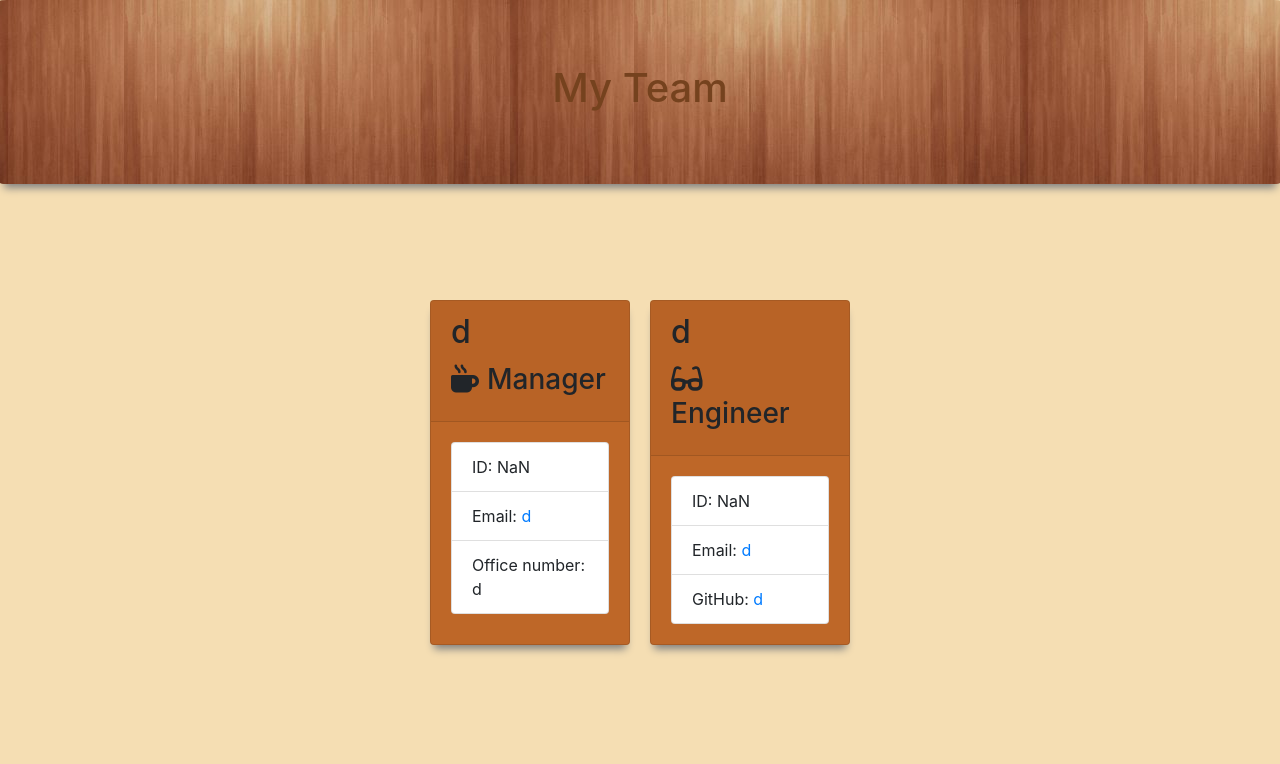
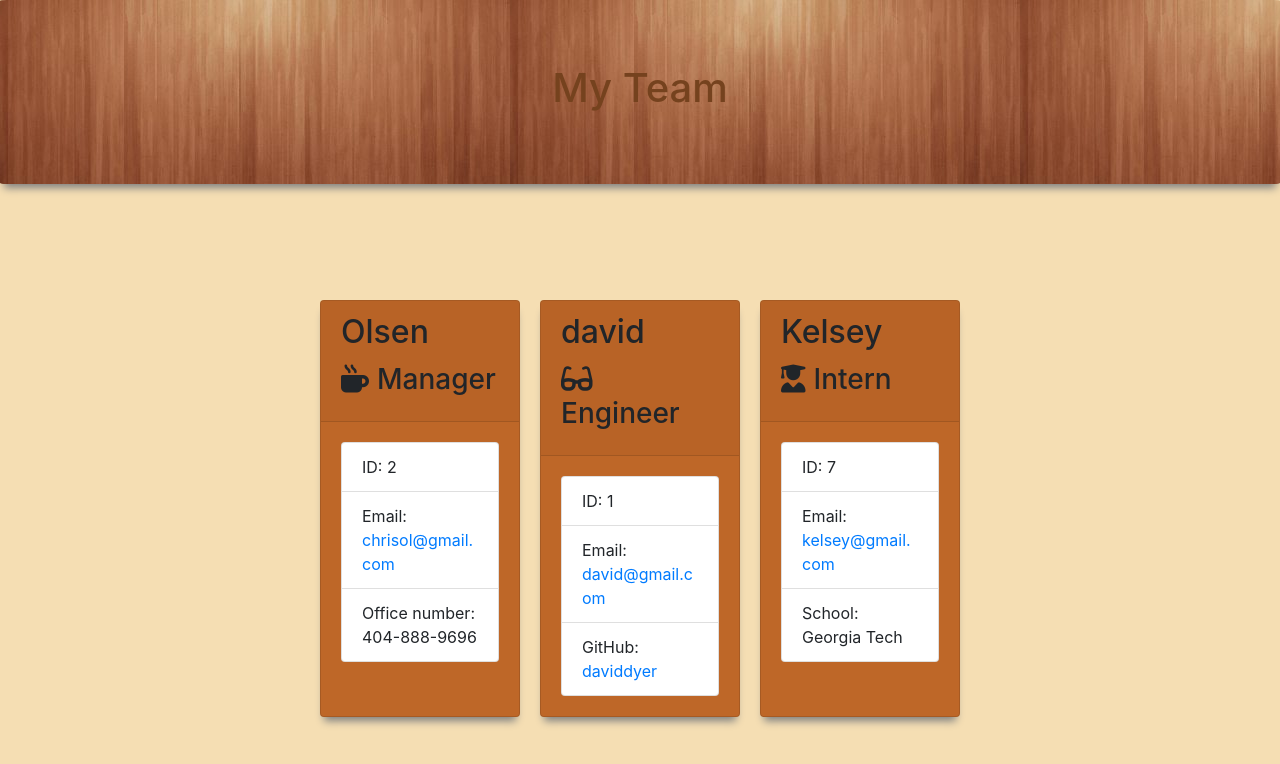
Before and after one commit to Chrisolsen1993/Team-Profile-Generator, a website: page dist/team.html in a window 1280 px wide. Drawn offline with nearby package versions, Linux system fonts and the light colour scheme.

Commit message:
readme updated

```diff
--- a/dist/team.html
+++ b/dist/team.html
@@ -24,31 +24,45 @@
                 <div class="team-area col-12 d-flex justify-content-center">
                    <div class="card employee-card">
        <div class="card-header">
-           <h2 class="card-title">d</h2>
+           <h2 class="card-title">Olsen</h2>
            <h3 class="card-title"><i class="fas fa-mug-hot mr-2"></i>Manager</h3>
        </div>
        <div class="card-body">
            <ul class="list-group">
-               <li class="list-group-item">ID: NaN</li>
-               <li class="list-group-item">Email: <a href="mailto:d">d</a></li>
-               <li class="list-group-item">Office number: d</li>
+               <li class="list-group-item">ID: 2</li>
+               <li class="list-group-item">Email: <a href="mailto:chrisol@gmail.com">chrisol@gmail.com</a></li>
+               <li class="list-group-item">Office number: 404-888-9696</li>
            </ul>
        </div>
    </div>
        <div class="card employee-card">
     <div class="card-header">
-        <h2 class="card-title">d</h2>
+        <h2 class="card-title">david</h2>
         <h3 class="card-title"><i class="fas fa-glasses mr-2"></i>Engineer</h3>
     </div>
     <div class="card-body">
         <ul class="list-group">
-            <li class="list-group-item">ID: NaN</li>
-            <li class="list-group-item">Email: <a href="mailto:d">d</a></li>
-            <li class="list-group-item">GitHub: <a href="https://github.com/ d" target="_blank" rel="">d</a></li>
+            <li class="list-group-item">ID: 1</li>
+            <li class="list-group-item">Email: <a href="mailto:david@gmail.com">david@gmail.com</a></li>
+            <li class="list-group-item">GitHub: <a href="https://github.com/ daviddyer" target="_blank" rel="">daviddyer</a></li>
         </ul>
     </div>
 </div>
-        </div>
+
+  <div class="card employee-card">
+    <div class="card-header">
+        <h2 class="card-title">Kelsey</h2>
+        <h3 class="card-title"><i class="fas fa-user-graduate mr-2"></i>Intern</h3>
+    </div>
+    <div class="card-body">
+        <ul class="list-group">
+            <li class="list-group-item">ID: 7</li>
+            <li class="list-group-item">Email: <a href="mailto:kelsey@gmail.com">kelsey@gmail.com</a></li>
+            <li class="list-group-item">School: Georgia Tech</li>
+        </ul>
+    </div>
+</div>
+   </div>
             </div>
             </div>
         </body>
```
Also changed, not shown: README.md.
